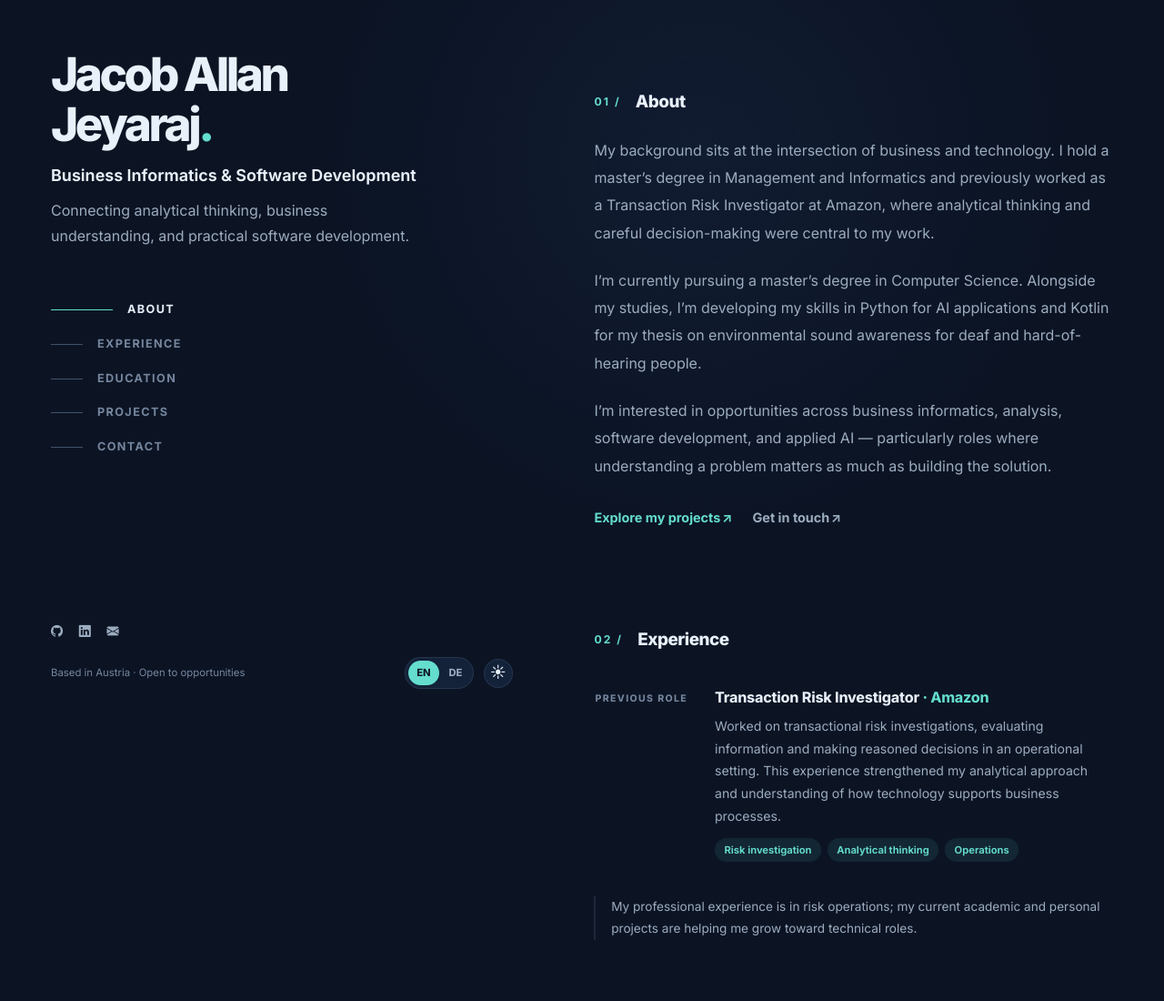
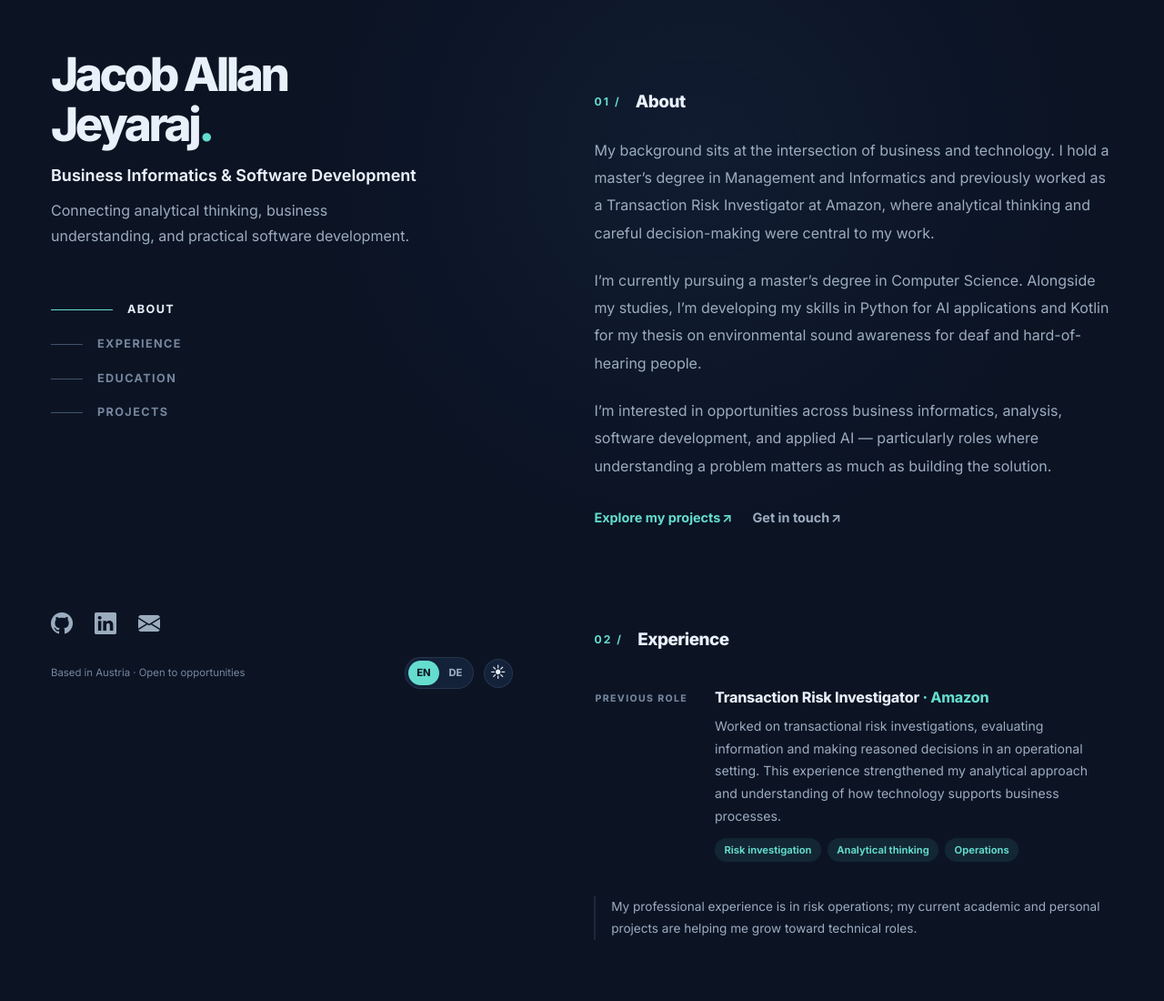
Before and after one commit to jacoballanj/Portfolio, a plain HTML site: page index.html in a window 1280 px wide. Shown: the top 1100 px of the page at 91% size. Drawn offline with nearby package versions, Linux system fonts and the light colour scheme.

Commit message:
removed contact subsection and added bootstrap icons for social

```diff
--- a/index.html
+++ b/index.html
@@ -61,7 +61,6 @@
       <a data-i18n="navExperience" href="#experience">Experience</a>
       <a data-i18n="navEducation" href="#education">Education</a>
       <a data-i18n="navProjects" href="#projects">Projects</a>
-      <a data-i18n="navContact" href="#contact">Contact</a>
     </nav>
 
     <div class="site-layout">
@@ -92,29 +91,22 @@
             <a data-section-nav="projects" href="#projects">
               <span class="rule"></span><span data-i18n="navProjects">Projects</span>
             </a>
-            <a data-section-nav="contact" href="#contact">
-              <span class="rule"></span><span data-i18n="navContact">Contact</span>
-            </a>
           </nav>
         </div>
 
         <div class="sidebar-bottom">
-
           <div class="quick-links">
-  <a href="https://github.com/YOUR_USERNAME"
-     target="_blank" rel="noopener noreferrer"
-     aria-label="GitHub" title="GitHub">
+            <a href="https://github.com/jacoballanj" target="_blank" rel="noopener noreferrer" aria-label="GitHub"
+              title="GitHub">
               <i class="bi bi-github" aria-hidden="true"></i>
             </a>
 
-  <a href="https://www.linkedin.com/in/YOUR_PROFILE"
-     target="_blank" rel="noopener noreferrer"
-     aria-label="LinkedIn" title="LinkedIn">
+            <a href="https://www.linkedin.com/in/jacoballanj" target="_blank" rel="noopener noreferrer" aria-label="LinkedIn"
+              title="LinkedIn">
               <i class="bi bi-linkedin" aria-hidden="true"></i>
             </a>
 
-  <a href="mailto:YOUR_EMAIL@example.com"
-     aria-label="Email" title="Email">
+            <a href="mailto:jacoballan@live.com" aria-label="Email" title="Email">
               <i class="bi bi-envelope-fill" aria-hidden="true"></i>
             </a>
           </div>
--- a/style.css
+++ b/style.css
@@ -806,3 +806,36 @@ a:focus-visible {
   font-weight: 650;
   letter-spacing: -0.012em;
 }
+
+/* Social media icons */
+.quick-links {
+  display: flex;
+  align-items: center;
+  gap: 24px;
+  margin-bottom: 24px;
+}
+
+.quick-links a {
+  color: var(--muted);
+  font-size: 24px;
+  line-height: 1;
+  transition: color 0.2s ease,
+              transform 0.2s ease;
+}
+
+.quick-links a:hover {
+  color: var(--accent);
+  transform: translateY(-3px);
+}
+
+/* Show contact icons on mobile */
+@media (max-width: 850px) {
+  .sidebar-bottom {
+    display: block;
+    padding-top: 24px;
+  }
+
+  .sidebar-bottom-row {
+    display: none;
+  }
+}
```
Lines whose indentation alone changed are shown as unchanged.
